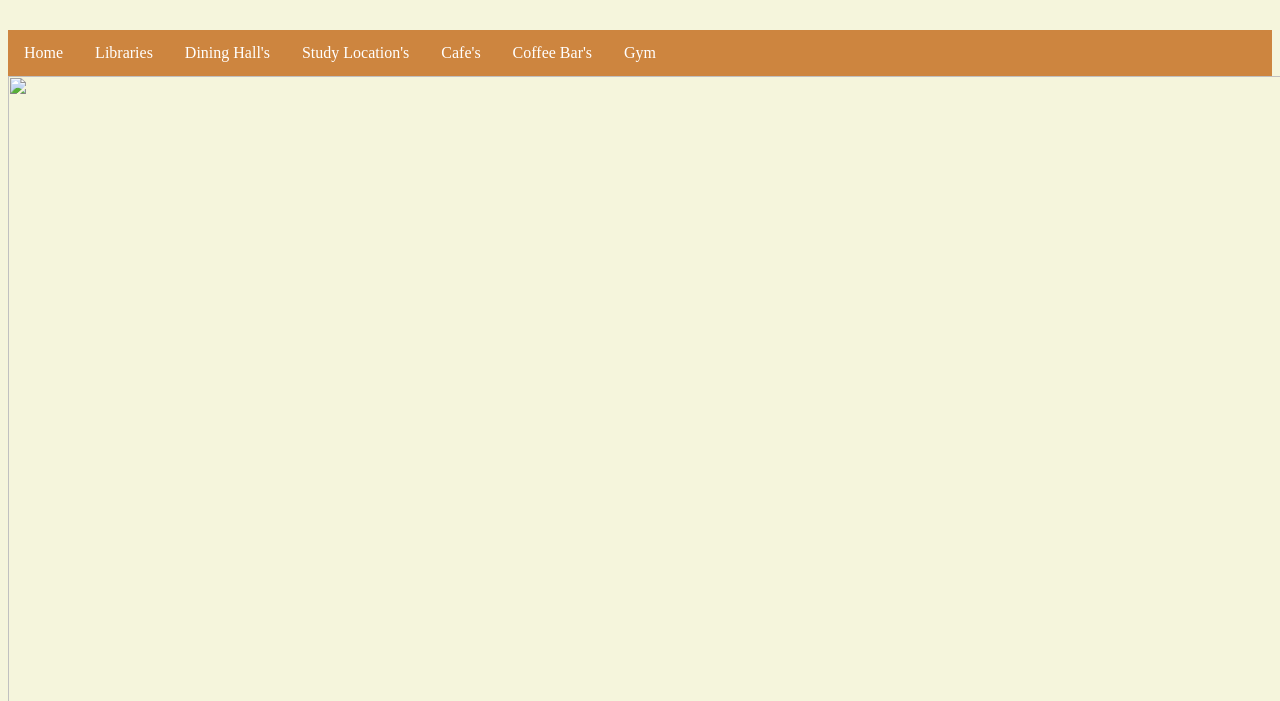
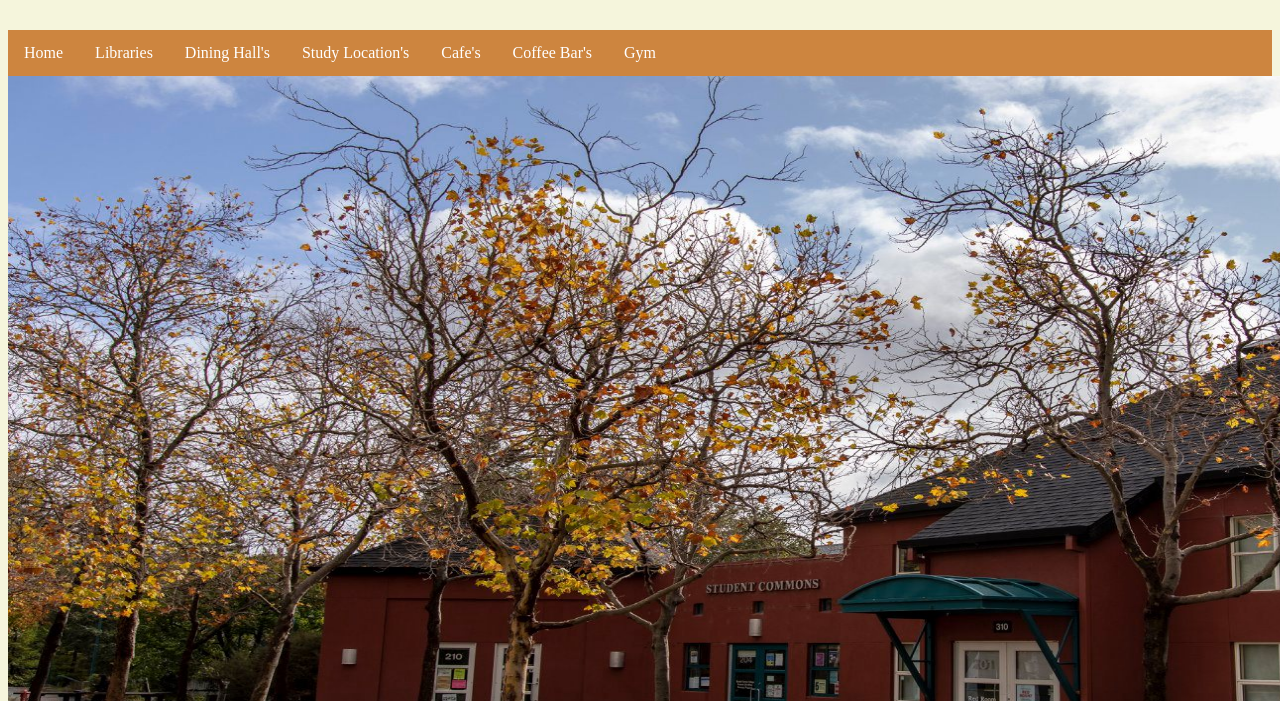
Before and after one commit to krvellan/slughours, a plain HTML site: page StudyLocations.html in a window 1280 px wide. Shown: the part 99-800 px from the top of the page. Drawn offline with Linux system fonts and the light colour scheme.

Commit message:
Update StudyLocations.html

```diff
--- a/StudyLocations.html
+++ b/StudyLocations.html
@@ -25,7 +25,7 @@
     <li><a href="gym.html">Gym</a></li>
 </ul>
 
-<img src="images/80591390_2770930399639642_4785408499133710336_o.jpg" height="1120" width="1680"/>
+<img src="80591390_2770930399639642_4785408499133710336_o.jpg" height="1120" width="1680"/>
 
 <h3> Hours of Operations </h3>
 
```
